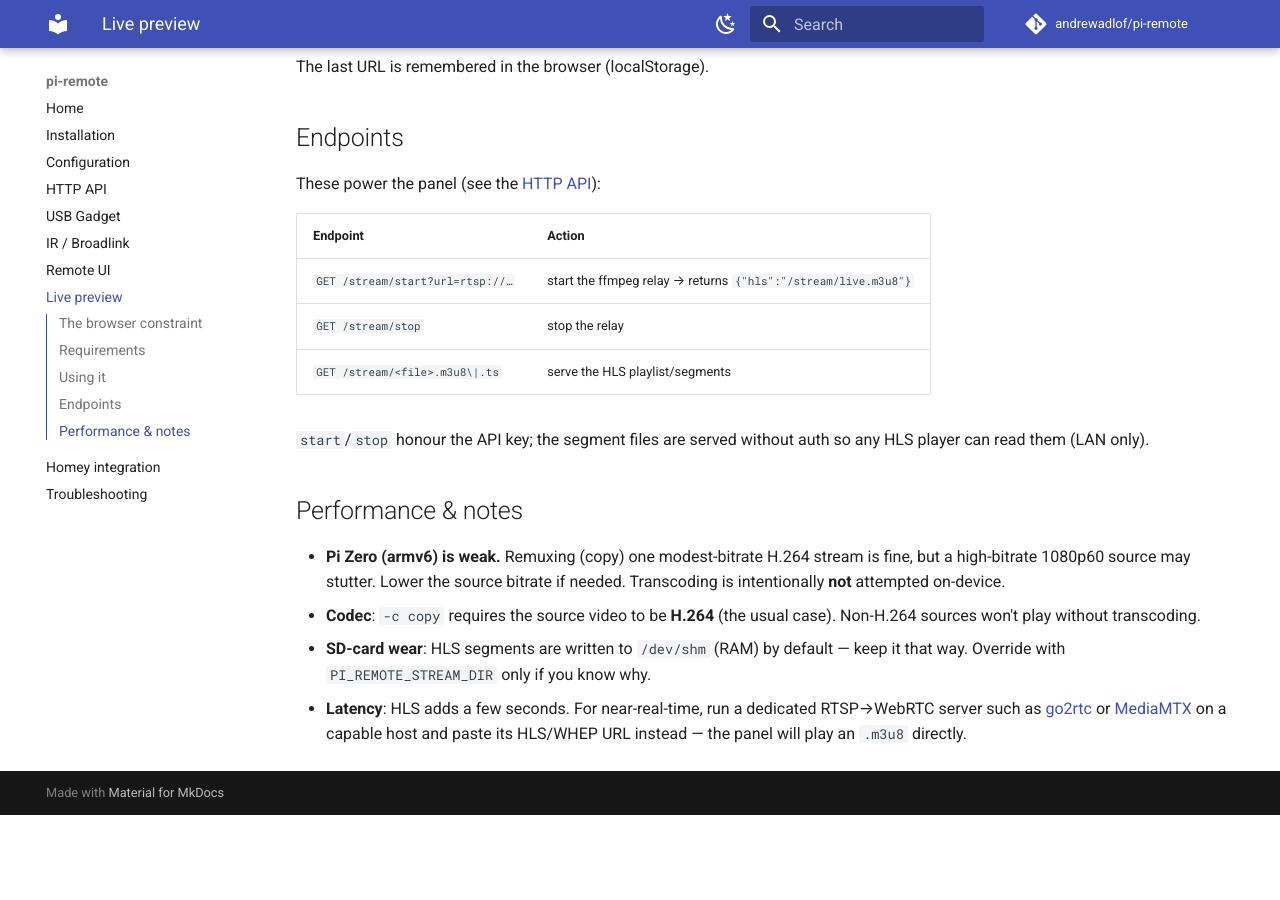
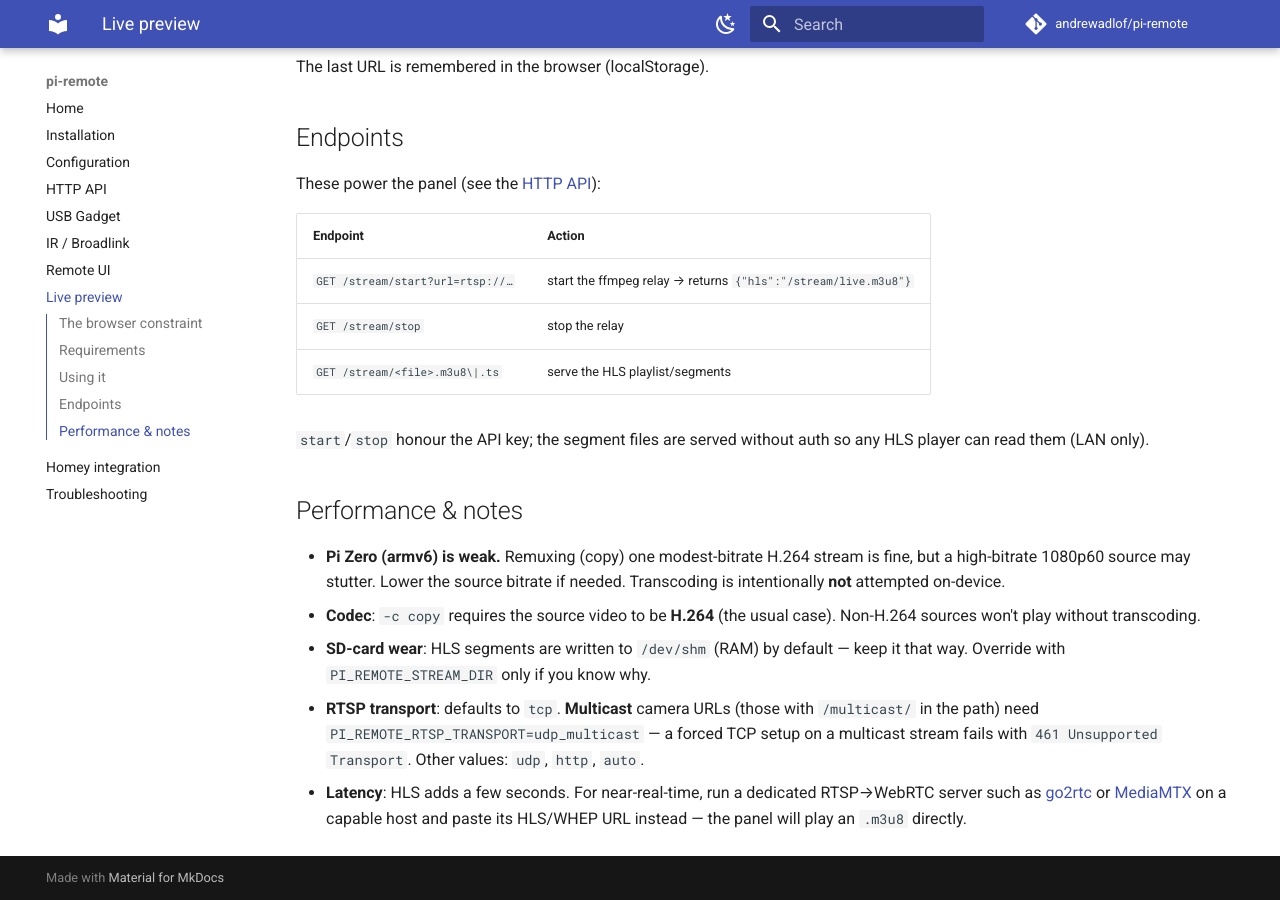
Before and after one commit to andrewadlof/pi-remote, an MkDocs documentation site: the page built from docs/preview.md, in a window 1280 px wide and 900 px high, scrolled down 859 px. Built offline with MkDocs 1.6.1 and Material for MkDocs 9.7.7, drawn with Linux system fonts in a browser that asks for light colours; comment, search, counter and statistics services are not loaded; before the commit the page ends 1674 px from its top, so only the background shows below that.

Commit message:
feat(preview): make RTSP transport configurable (PI_REMOTE_RTSP_TRANSPORT)
Forcing -rtsp_transport tcp breaks multicast camera URLs (461 Unsupported
Transport). Make it configurable (default tcp; use udp_multicast for
/multicast/ streams; 'auto' omits the flag). Docs + config updated.

Co-Authored-By: Claude Opus 4.8 <noreply@anthropic.com>

```diff
--- a/docs/preview.md
+++ b/docs/preview.md
@@ -58,6 +58,10 @@ HLS player can read them (LAN only).
   Non-H.264 sources won't play without transcoding.
 - **SD-card wear**: HLS segments are written to `/dev/shm` (RAM) by default — keep
   it that way. Override with `PI_REMOTE_STREAM_DIR` only if you know why.
+- **RTSP transport**: defaults to `tcp`. **Multicast** camera URLs (those with
+  `/multicast/` in the path) need `PI_REMOTE_RTSP_TRANSPORT=udp_multicast` — a
+  forced TCP setup on a multicast stream fails with `461 Unsupported Transport`.
+  Other values: `udp`, `http`, `auto`.
 - **Latency**: HLS adds a few seconds. For near-real-time, run a dedicated
   RTSP→WebRTC server such as [go2rtc](https://github.com/AlexxIT/go2rtc) or
   [MediaMTX](https://github.com/bluenviron/mediamtx) on a capable host and paste
```
Also changed, not shown: docs/configuration.md (+3 -0 lines), 2 other files.
